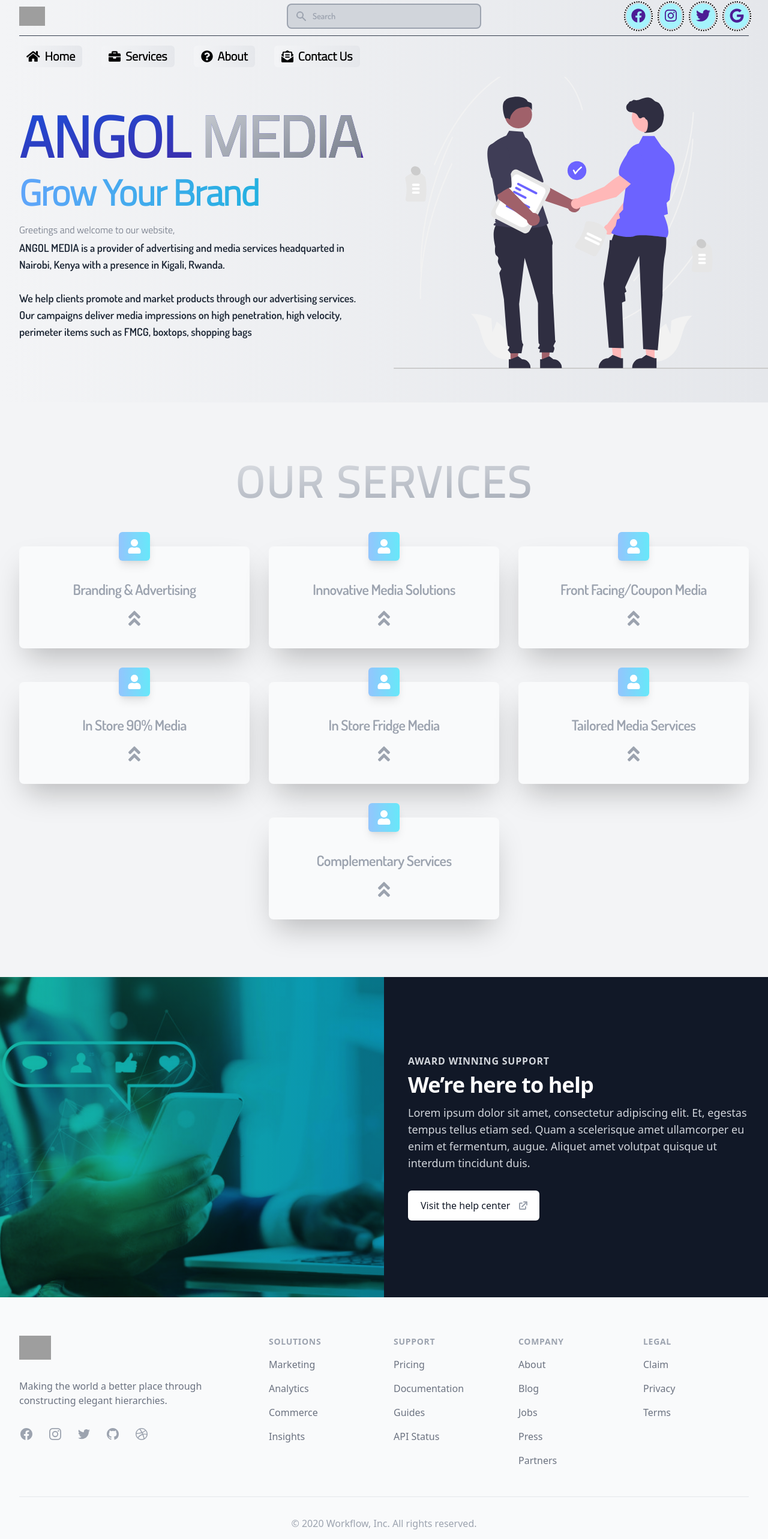
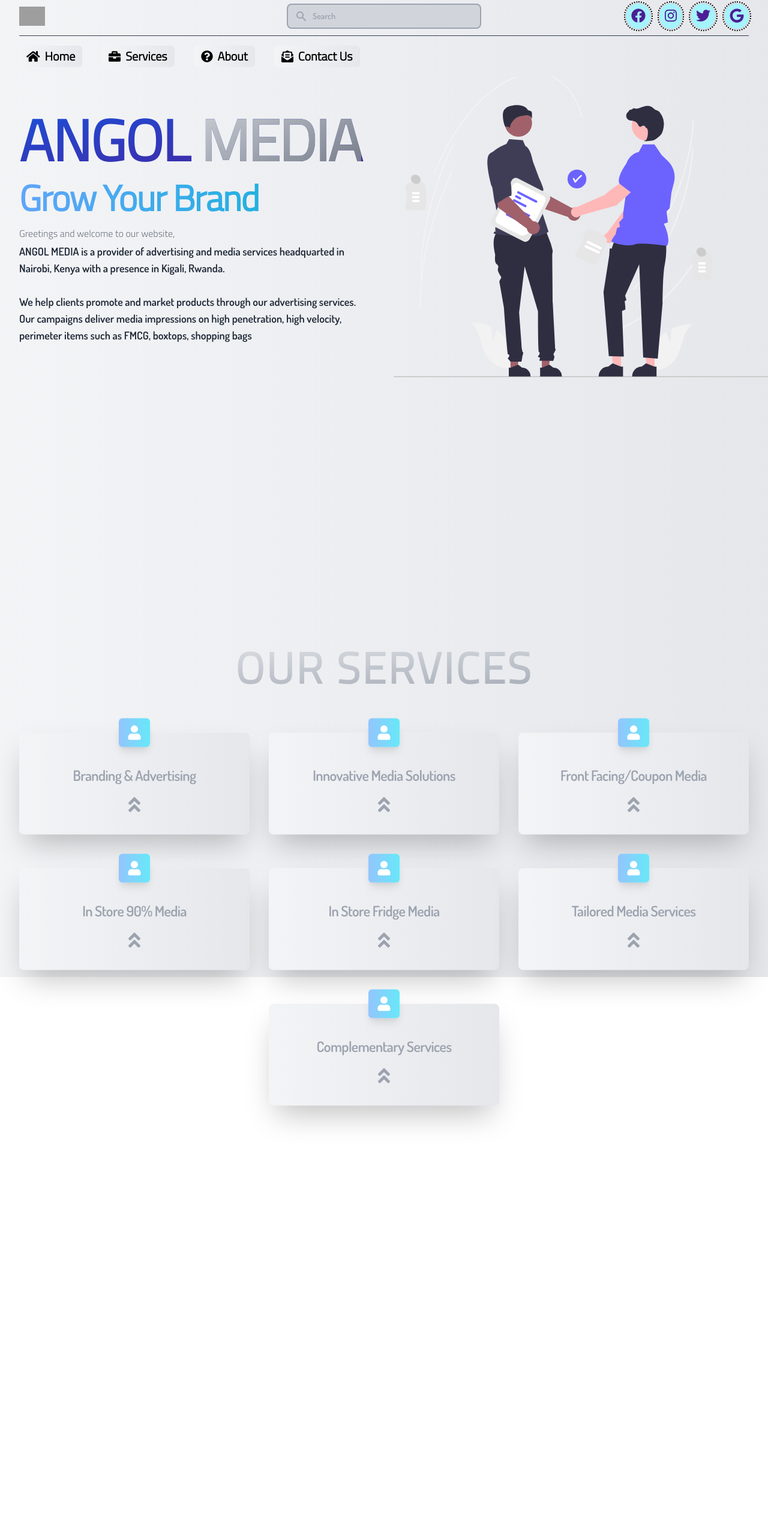
Before and after one commit to Konyuka/ANGOL, a Vue app: page / in a window 1280 px wide. Shown: the part 5-2571 px from the top of the page at 60% size. Built offline with nearby package versions, Linux system fonts and the light colour scheme; grey boxes are pictures that could not be loaded; what @tailwindcss/typography would draw is missing.

Commit message:
locomotive scroll

```diff
--- a/index.html
+++ b/index.html
@@ -5,6 +5,7 @@
   <link rel="icon" href="/favicon.ico" />
   <meta name="viewport" content="width=device-width, initial-scale=1.0">
   <title>ANGOL</title>
+  <link rel="stylesheet" href="/src/locomotive.css">
 
 </head>
 <body>
--- a/src/App.vue
+++ b/src/App.vue
@@ -15,6 +15,9 @@
   components: {
     Header,
     Footer
+  },
+  setup() {
+
   }
 }
 </script>
--- a/src/Pages/Home.vue
+++ b/src/Pages/Home.vue
@@ -1,21 +1,25 @@
 <template>
-<div class="bg-white mt-20">
+<div class="bg-white mt-20" data-scroll-container>
   <div class="relative overflow-hidden">
 
     <main>
+      <section data-scroll-section>
       <div class="pt-10 bg-gradient-to-r from-gray-100 to-gray-200 sm:pt-16 lg:pt-8 lg:pb-14 lg:overflow-hidden">
-        <div class="mx-auto max-w-7xl lg:px-8">
+        <div data-scroll data-scroll-speed="4" class="mx-auto max-w-7xl lg:px-8">
           <div class="lg:grid lg:grid-cols-2 lg:gap-8">
+
             <div class="mx-auto max-w-md px-4 sm:max-w-2xl sm:px-6 sm:text-center lg:px-0 lg:text-left lg:flex lg:items-center">
 
               <div class="lg:py-12">
 
                 <h1 class="mt-4 text-4xl tracking-tight font-extrabold text-white sm:mt-5 sm:text-6xl lg:mt-6 xl:text-6xl">
                   <span class="uppercase block font-heading-font text-8xl pb-4 font-extrabold text-transparent bg-clip-text bg-gradient-to-br from-blue-700 to-purple-900">Angol <span class=" text-transparent bg-clip-text bg-gradient-to-br from-gray-300 to-gray-500">Media</span> </span>
-                  <span class="text-md font-heading-font pb-3 block bg-clip-text text-transparent bg-gradient-to-r from-blue-400 to-cyan-500 sm:pb-5">Grow Your Brand</span>
+                  <span data-scroll data-scroll-speed="1" class="text-md font-heading-font pb-3 block bg-clip-text text-transparent bg-gradient-to-r from-blue-400 to-cyan-500 sm:pb-5">Grow Your Brand</span>
                 </h1>
 
                 <h1 class="font-heading-font text-gray-500 mb-1">Greetings and welcome to our website, </h1>
+
+                <!-- <button @click="check" class="text-black"> Ya CLick Me </button> -->
 
                 <p class="font-primary-font text-gray-800 sm:text-sm font-extralight lg:text-md xl:text-lg">
                   ANGOL MEDIA is a provider of advertising and media services headquarted in Nairobi, Kenya with a presence in Kigali, Rwanda. <br> <br>
@@ -25,22 +29,27 @@
 
               </div>
             </div>
-            <div class="mt-12 -mb-16 sm:-mb-48 lg:m-0 lg:relative">
+
+            <div data-scroll data-scroll-speed="6" class="mt-12 -mb-16 sm:-mb-48 lg:m-0 lg:relative">
               <div class="mx-auto max-w-md px-1 sm:max-w-2xl sm:px-6 lg:max-w-none lg:px-0">
                 <!-- Illustration taken from Lucid Illustrations: https://lucid.pixsellz.io/ -->
                 <img class="w-full lg:absolute lg:inset-y-0 lg:left-0 lg:h-full lg:w-auto lg:max-w-none" src="../assets/img/business.svg" alt="">
                 <!-- <img class="w-full lg:absolute lg:inset-y-0 lg:left-0 lg:h-full lg:w-auto lg:max-w-none" src="https://tailwindui.com/img/component-images/cloud-illustration-teal-cyan.svg" alt=""> -->
               </div>
             </div>
+
           </div>
         </div>
       </div>
+      </section>
+
 
 
 
       <!-- Feature section with grid -->
-      <div class="relative bg-gray-100 py-16 sm:py-24 lg:py-24">
-        <div class="mx-auto max-w-md px-4 text-center sm:max-w-3xl sm:px-6 lg:px-8 lg:max-w-7xl">
+      <section data-scroll-section id="services" >
+      <div class="relative bg-gradient-to-r from-gray-100 to-gray-200 py-16 sm:py-24 lg:py-24">
+        <div data-scroll data-scroll-speed="4" class="mx-auto max-w-md px-4 text-center sm:max-w-3xl sm:px-6 lg:px-8 lg:max-w-7xl">
           <h2 class="font-heading-font font-extrabold  tracking-wider uppercase text-7xl text-transparent bg-clip-text bg-gradient-to-br from-gray-200 to-gray-400">Our Services</h2>
           <!-- <p class="mt-2 text-3xl font-extrabold text-gray-900 tracking-tight sm:text-4xl">
             Everything you need to deploy your app
@@ -204,18 +213,20 @@
           </div>
         </div>
       </div>
+       </section>
 
 
 
       <!-- CTA Section -->
+      <section data-scroll-section>
       <div class="relative bg-gray-900">
 
-        <div class="relative h-56 bg-indigo-600 sm:h-72 md:absolute md:left-0 md:h-full md:w-1/2">
+        <div data-scroll data-scroll-speed="4" class="relative h-56 bg-indigo-600 sm:h-72 md:absolute md:left-0 md:h-full md:w-1/2">
           <img class="w-full h-full object-cover" src="../assets/img/marketing.jpg" alt="">
           <div aria-hidden="true" class="absolute inset-0 bg-gradient-to-r from-teal-500 to-cyan-600 mix-blend-multiply"></div>
         </div>
 
-        <div class="relative mx-auto max-w-md px-4 py-12 sm:max-w-7xl sm:px-6 sm:py-20 md:py-28 lg:px-8 lg:py-32">
+        <div data-scroll data-scroll-speed="4" class="relative mx-auto max-w-md px-4 py-12 sm:max-w-7xl sm:px-6 sm:py-20 md:py-28 lg:px-8 lg:py-32">
           <div class="md:ml-auto md:w-1/2 md:pl-10">
             <h2 class="text-base font-semibold uppercase tracking-wider text-gray-300">
               Award winning support
@@ -242,10 +253,14 @@
         </div>
 
       </div>
+      </section>
+
     </main>
-    <footer class="bg-gray-50" aria-labelledby="footer-heading">
+
+    <section data-scroll-section>
+    <footer id="foota" class="bg-gradient-to-r from-gray-100 to-gray-200" aria-labelledby="footer-heading">
       <h2 id="footer-heading" class="sr-only">Footer</h2>
-      <div class="max-w-md mx-auto pt-12 px-4 sm:max-w-7xl sm:px-6 lg:pt-16 lg:px-8">
+      <div data-scroll data-scroll-speed="4" class="max-w-md mx-auto pt-12 px-4 sm:max-w-7xl sm:px-6 lg:pt-16 lg:px-8">
         <div class="xl:grid xl:grid-cols-3 xl:gap-8">
           <div class="space-y-8 xl:col-span-1">
             <img class="h-10" src="https://tailwindui.com/img/logos/workflow-mark-gray-300.svg" alt="Company name">
@@ -423,14 +438,88 @@
         </div>
       </div>
     </footer>
+    </section>
+
   </div>
 </div>
 
 </template>
 
 <script>
+import { onMounted, onUpdated, onUnmounted } from 'vue'
+import LocomotiveScroll from 'locomotive-scroll';
+
+
+// const scroll = new LocomotiveScroll({
+//     el: document.querySelector('[data-scroll-container]'),
+//     smooth: true
+// });
+// alert('ya')
+
+
+// this.scroll = new LocomotiveScroll({
+//     el: document.querySelector('[data-scroll-container]'),
+//     smooth: true
+// });
+
+
+// var scroll = new LocomotiveScroll({
+//     el: document.querySelector('[data-scroll-container]'),
+//     smooth: true
+// });
+
+
 export default {
   name: 'HomePage',
+  setup() {
+
+    // var scroll = new LocomotiveScroll({
+    //     el: document.querySelector('[data-scroll-container]'),
+    //     smooth: true
+    // });
+    onMounted(() => {
+      // window.addEventListener('scroll', this.handleScroll);
+      // document.addEventListener('scroll', this.handleScroll)
+
+       const scroll = new LocomotiveScroll({
+            el: document.querySelector('[data-scroll-container]'),
+            smooth: true,
+        });
+
+    })
+
+
+    const check = () => {
+      const scroll = new LocomotiveScroll(
+        {
+          el: document.querySelector('[data-scroll-container]'),
+          smooth: true
+        }
+      );
+      const target = document.querySelector('#foota');
+      scroll.scrollTo(target);
+    }
+
+    // const handleScroll = (event) => {
+    //   console.log(event)
+    // }
+
+    // let handleScroll = ''
+
+    return {
+      scroll,
+      check,
+      // handleScroll,
+    }
+
+  },
+
 
 }
 </script>
+
+<style scoped>
+/* section{
+  height: 100vh;
+} */
+</style>
--- /dev/null
+++ b/src/Pages/Loco.vue
@@ -0,0 +1,20 @@
+<template>
+  <div data-scroll-container>
+      <div data-scroll-section>
+          <h1 data-scroll>Hey</h1>
+          <p data-scroll>👋</p>
+      </div>
+      <div data-scroll-section>
+          <h2 data-scroll data-scroll-speed="1">What's up?</h2>
+          <p data-scroll data-scroll-speed="2">😬</p>
+      </div>
+  </div>
+
+</template>
+
+<script>
+export default {
+  name: 'LocoMotive',
+
+}
+</script>
--- a/src/Router/index.js
+++ b/src/Router/index.js
@@ -1,11 +1,18 @@
 import { createRouter, createWebHistory } from 'vue-router'
 import Home from '../Pages/Home.vue'
+import Loco from '../Pages/Loco.vue'
 
 const routes = [
     {
         path: '/',
         name: 'Home',
         component: Home,
+    },
+
+    {
+        path: '/loco',
+        name: 'Loco',
+        component: Loco,
     },
 ]
 
--- a/src/components/Header.vue
+++ b/src/components/Header.vue
@@ -77,7 +77,7 @@
         Home
       </a>
 
-      <a href="#" class="transform transition hover:scale-125 duration-700 ease-in-out hover:animate-pulse bg-gradient-to-r from-gray-100 to-gray-200 hover:from-blue-300 hover:to-purple-500 text-black hover:text-white font-heading-font hover:bg-gradient-to-r rounded-md py-1 px-3 inline-flex items-center text-xl font-bold ">
+      <a @click="Services" href="#" class="transform transition hover:scale-125 duration-700 ease-in-out hover:animate-pulse bg-gradient-to-r from-gray-100 to-gray-200 hover:from-blue-300 hover:to-purple-500 text-black hover:text-white font-heading-font hover:bg-gradient-to-r rounded-md py-1 px-3 inline-flex items-center text-xl font-bold ">
         <i class="fas fa-briefcase mr-2"></i>
         Services
       </a>
@@ -140,7 +140,29 @@
 </template>
 
 <script>
+import LocomotiveScroll from 'locomotive-scroll';
+
 export default {
   name: 'NavBar',
+  setup(){
+
+
+    const Services = () => {
+      const scroll = new LocomotiveScroll(
+        {
+          el: document.querySelector('[data-scroll-container]'),
+          smooth: true
+        }
+      );
+      const target = document.querySelector('#services');
+      scroll.scrollTo(target);
+    }
+
+    return {
+      Services,
+
+    }
+
+  }
 }
 </script>
--- /dev/null
+++ b/src/locomotive.css
@@ -0,0 +1,70 @@
+/*! locomotive-scroll v4.1.3 | MIT License | https://github.com/locomotivemtl/locomotive-scroll */
+html.has-scroll-smooth {
+  overflow: hidden; }
+
+html.has-scroll-dragging {
+  -webkit-user-select: none;
+  -moz-user-select: none;
+  -ms-user-select: none;
+  user-select: none; }
+
+.check{
+  background-color: black;
+}
+
+.has-scroll-smooth body {
+  overflow: hidden; }
+
+.has-scroll-smooth [data-scroll-container] {
+  min-height: 100vh; }
+
+[data-scroll-direction="horizontal"] [data-scroll-container] {
+  height: 100vh;
+  display: inline-block;
+  white-space: nowrap; }
+
+[data-scroll-direction="horizontal"] [data-scroll-section] {
+  display: inline-block;
+  vertical-align: top;
+  white-space: nowrap;
+  height: 100%; }
+
+.c-scrollbar {
+  position: absolute;
+  right: 0;
+  top: 0;
+  width: 11px;
+  height: 100%;
+  transform-origin: center right;
+  transition: transform 0.3s, opacity 0.3s;
+  opacity: 0; }
+  .c-scrollbar:hover {
+    transform: scaleX(1.45); }
+  .c-scrollbar:hover, .has-scroll-scrolling .c-scrollbar, .has-scroll-dragging .c-scrollbar {
+    opacity: 1; }
+  [data-scroll-direction="horizontal"] .c-scrollbar {
+    width: 100%;
+    height: 10px;
+    top: auto;
+    bottom: 0;
+    transform: scaleY(1); }
+    [data-scroll-direction="horizontal"] .c-scrollbar:hover {
+      transform: scaleY(1.3); }
+
+.c-scrollbar_thumb {
+  position: absolute;
+  top: 0;
+  right: 0;
+  background-color: black;
+  opacity: 0.5;
+  width: 7px;
+  border-radius: 10px;
+  margin: 2px;
+  cursor: -webkit-grab;
+  cursor: grab; }
+  .has-scroll-dragging .c-scrollbar_thumb {
+    cursor: -webkit-grabbing;
+    cursor: grabbing; }
+  [data-scroll-direction="horizontal"] .c-scrollbar_thumb {
+    right: auto;
+    bottom: 0; }
```
Also changed, not shown: src/main.js (+11 -0 lines).
